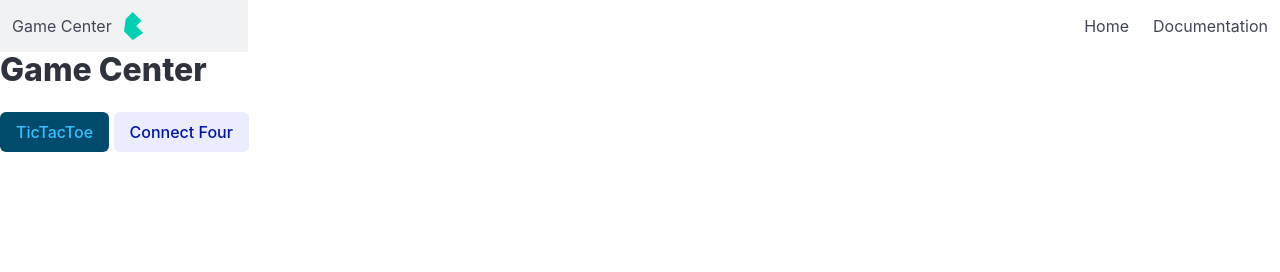
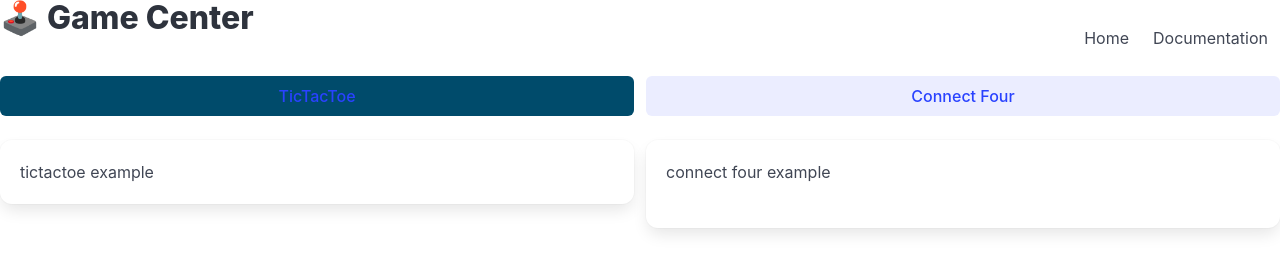
Before and after one commit to J-Smith44/Project1, a plain HTML site: page index.html in a window 1280 px wide. Drawn offline with nearby package versions, Linux system fonts and the light colour scheme.

Commit message:
added anchor tags to the other pages

```diff
--- a/index.html
+++ b/index.html
@@ -9,11 +9,10 @@
 </head>
 <body>
   <nav class="navbar" role="navigation" aria-label="main navigation">
-    <div class="navbar-brand">
-      <a class="navbar-item" href="./assets/css/joystick_1f579-fe0f.png"> Game Center
-        <svg width="640" height="160" viewBox="0 0 640 160" fill="none" xmlns="http://www.w3.org/2000/svg"> GameCenter
-    <path fill-rule="evenodd" clip-rule="evenodd" "black" class="bd-svg-black" />
-    <path fill-rule="evenodd" clip-rule="evenodd" d="M0 110L10 40L50 0L100 50L70 80L110 120L50 160L0 110Z" fill="#00D1B2"/>
+    <div class="navbar-brand title"> 🕹️ Game Center
+      <a class="navbar-item">
+        <svg width="640" height="160" viewBox="0 0 640 160" fill="none" xmlns="http://www.w3.org/2000/svg">
+    <path fill-rule="evenodd" clip-rule="evenodd"  class="bd-svg-black" />
   </svg>
 
       </a>
@@ -38,11 +37,18 @@
       </div>
     </div>
   </nav>
-  <h1 class="title">Game Center</h1>
-  <h2 class="button is-info is-dark">TicTacToe</h2>
-  <h2 class="button is-link is-light">Connect Four</h2>
-
-
+  <div class="fixed-grid">
+    <div class="grid">
+  <h2 class="button is-info is-dark cell" >  <a href="tictactoe.html">TicTacToe</a></h2>
+  <h2 class="button is-link is-light cell"> <a href="connectfour.html">Connect Four</a></h2>
+</div>
+</div>
+<div class="fixed-grid">
+  <div class="grid">
+<h3 class="box cell">tictactoe example</h3>
+<h3 class="box cell">connect four example</h3>
+</div>
+</div>
 </body>
 <script src="./assets/js/script.js"></script>
 </html>
```
Also changed, not shown: connectfour.html (added, +12 -0 lines).
